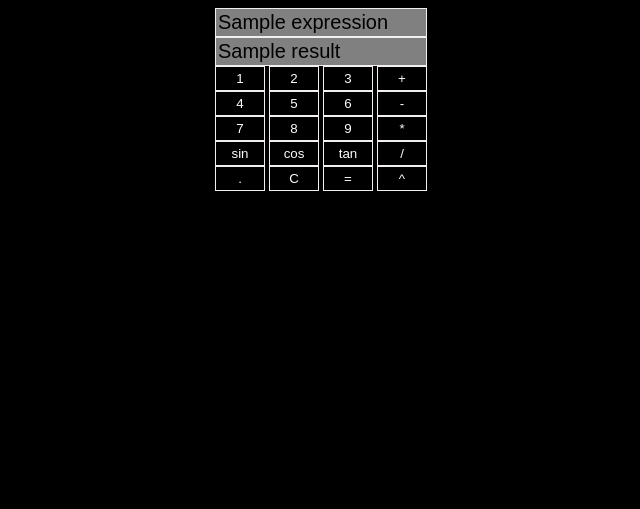
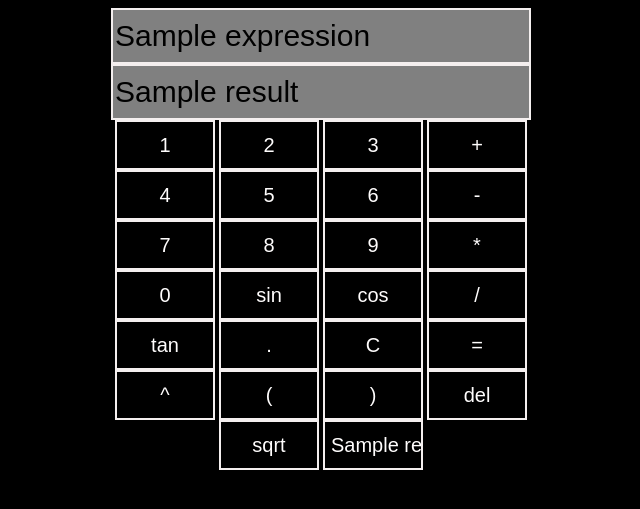
Before and after one commit to Shriram-11/Calculator, a Flask app: template templates/calci.html in a window 1280 px wide. Shown: the top 509 px of the page, without its empty margins (319-959 px from the left). Run offline with Flask 2, Linux system fonts and the light colour scheme; the template is opened without the code that fills it: most values are stand-ins (such as "Sample title", 1, 10 or a date in 2020).

Commit message:
submit issue resolved and few more buttons added

```diff
--- a/main.py
+++ b/main.py
@@ -1,4 +1,5 @@
 from flask import Flask, render_template, request
+from math import sin,tan,cos,sqrt
 app = Flask(__name__)
 
 @app.route("/", methods=["GET", "POST"])
--- a/templates/calci.html
+++ b/templates/calci.html
@@ -10,9 +10,10 @@
         color: #fffdfd;
         text-align: center;
         background-color: #000000;
-        width: 50px;
-        height: 25px;
-        border: solid 1px #f4efef;
+        width: 100px;
+        height: 50px;
+        font-size: 20px;
+        border: solid 2px #f4efef;
       }
 
       #buttons:hover {
@@ -25,26 +26,26 @@
 
       #expression {
         background-color: grey;
-        border: solid 1px #f4efef;
-        width: 206px;
-        height: 25px;
+        border: solid 2px #f4efef;
+        width: 412px;
+        height: 50px;
         text-align: left;
-        font-size: 20px;
+        font-size: 30px;
       }
 
       #result {
         background-color: grey;
-        border: solid 1px #f4efef;
-        width: 206px;
-        height: 25px;
+        border: solid 2px #f4efef;
+        width: 412px;
+        height: 50px;
         text-align: left;
-        font-size: 20px;
+        font-size: 30px;
       }
     </style>
   </head>
   <body style="background-color: black">
     <center>
-      <forms method="POST" action="main.py">
+      <form method="POST">
         <input
           type="text"
           id="expression"
@@ -138,6 +139,13 @@
         <input
           type="button"
           id="buttons"
+          value="0"
+          onclick="updateExpression(this.value)"
+        />
+
+        <input
+          type="button"
+          id="buttons"
           value="sin"
           onclick="updateExpression(this.value)"
         />
@@ -147,12 +155,7 @@
           value="cos"
           onclick="updateExpression(this.value)"
         />
-        <input
-          type="button"
-          id="buttons"
-          value="tan"
-          onclick="updateExpression(this.value)"
-        />
+
         <input
           type="button"
           id="buttons"
@@ -161,6 +164,14 @@
         />
 
         <br />
+
+        <input
+          type="button"
+          id="buttons"
+          value="tan"
+          onclick="updateExpression(this.value)"
+        />
+
         <input
           type="button"
           id="buttons"
@@ -174,19 +185,66 @@
           value="C"
           onclick="clearExpression()"
         />
-        <input type="submit" id="buttons" value="=" />
+        <input type="submit" id="buttons" name="cal" value="=" />
+
+        <br />
         <input
           type="button"
           id="buttons"
           value="^"
           onclick="updateExpression(this.value)"
         />
-      </forms>
+        <input
+          type="button"
+          id="buttons"
+          value="("
+          onclick="updateExpression(this.value)"
+        />
+        <input
+          type="button"
+          id="buttons"
+          value=")"
+          onclick="updateExpression(this.value)"
+        />
+
+        <input type="button" id="buttons" value="del" onclick="del()" />
+        <br />
+        <input
+          type="button"
+          id="buttons"
+          value="sqrt"
+          onclick="updateExpression(this.value)"
+        />
+        <input
+          type="button"
+          id="buttons"
+          value="{{result}}"
+          onclick="updateExpression(this.value)"
+        />
+      </form>
     </center>
 
     <script>
+      function del() {
+        var string = document.getElementById("expression").value;
+        string = string.substring(0, string.length - 1);
+        document.getElementById("expression").value = string;
+      }
+
       function updateExpression(value) {
         var current = document.getElementById("expression").value;
+        if (value == "sin") {
+          value = "sin(";
+        } else if (value == "cos") {
+          value = "cos(";
+        } else if (value == "tan") {
+          value = "tan(";
+        } else if (value == "sqrt") {
+          value = "sqrt(";
+        } else if (value == "^") {
+          value = "**(";
+        }
+
         document.getElementById("expression").value = current + value;
       }
       function clearExpression() {
```
